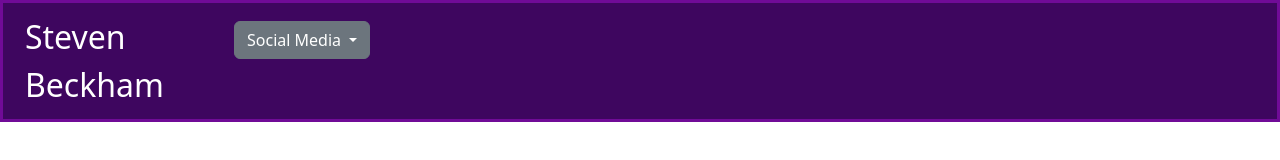
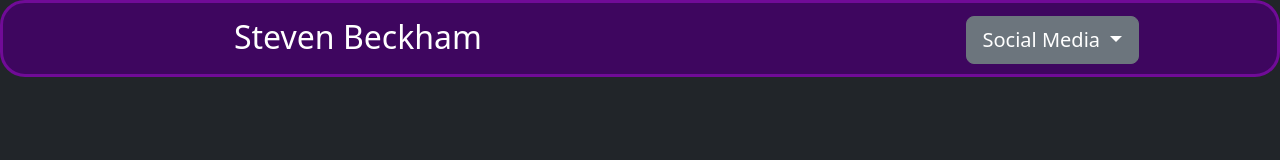
Before and after one commit to Stevey-Becks/FirstProject, a plain HTML site: page index.html in a window 1280 px wide. Drawn offline with nearby package versions, Linux system fonts and the light colour scheme.

Commit message:
working with flexboxes

```diff
--- a/index.html
+++ b/index.html
@@ -21,12 +21,13 @@
         <title>Steven Beckham</title>
 
     </head>
-    <body>
+    <body class="bg-dark text-emphasis-primary">
 
         <style>
             .custom-row {
                 background-color: #3E065F;
                 border: 3px solid #700B97;
+                border-radius: 25px;
                 color: white;
                 font-size: 200%;
                 padding: 10px;
@@ -34,13 +35,14 @@
         </style>
 
         <div class="container-fluid">
-            <div class="row custom-row">
-                <div class="col-lg-2">
+            <div class="row custom-row justify-content-evenly">
+
+                <div class="col-md-5">
                     Steven Beckham
                 </div>
-                <div class="col-lg-2">
-                    <div class="dropdown">
-                        <a class="btn btn-secondary dropdown-toggle" href="#" role="button" data-bs-toggle="dropdown" aria-expanded="false">
+                <div class="col-md-1">
+                    <div class="dropdown-center">
+                        <a class="btn btn-secondary btn-lg dropdown-toggle" href="#" role="button" data-bs-toggle="dropdown" aria-expanded="false">
                           Social Media
                         </a>
 
```
